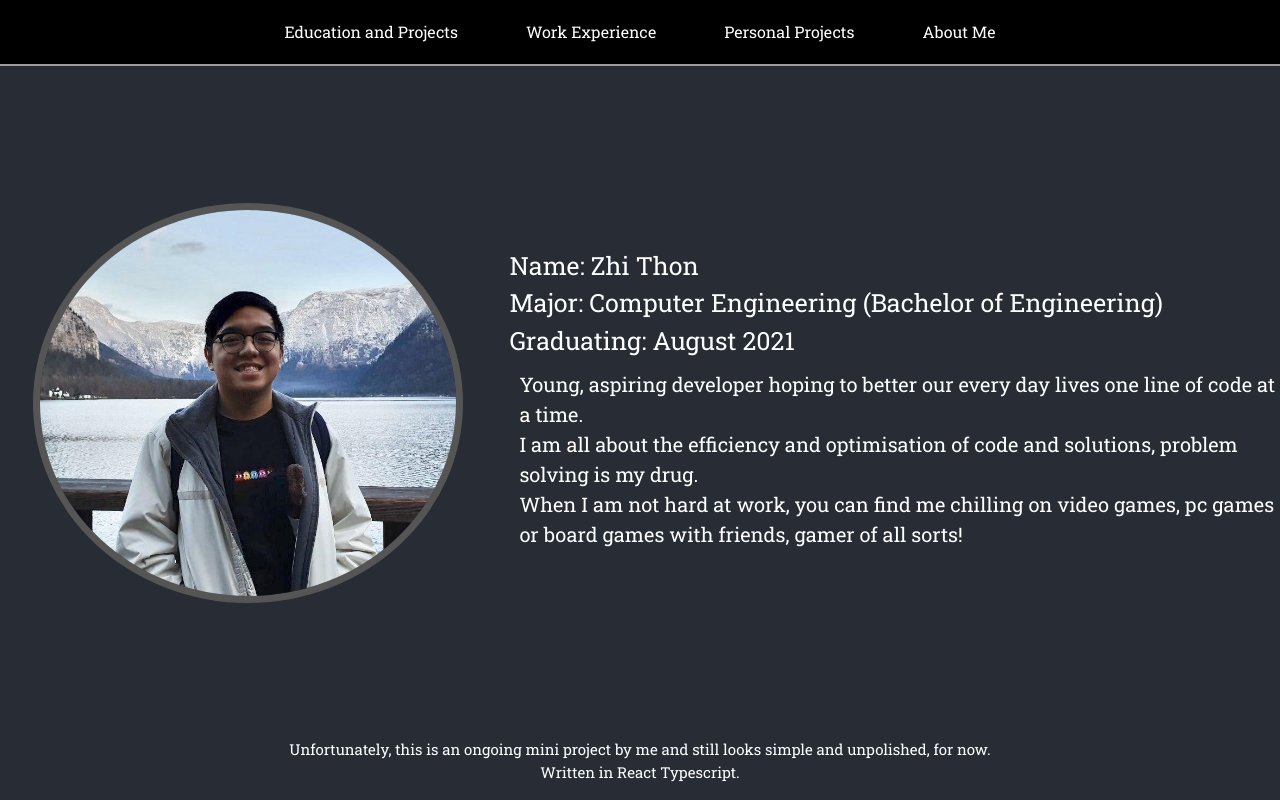
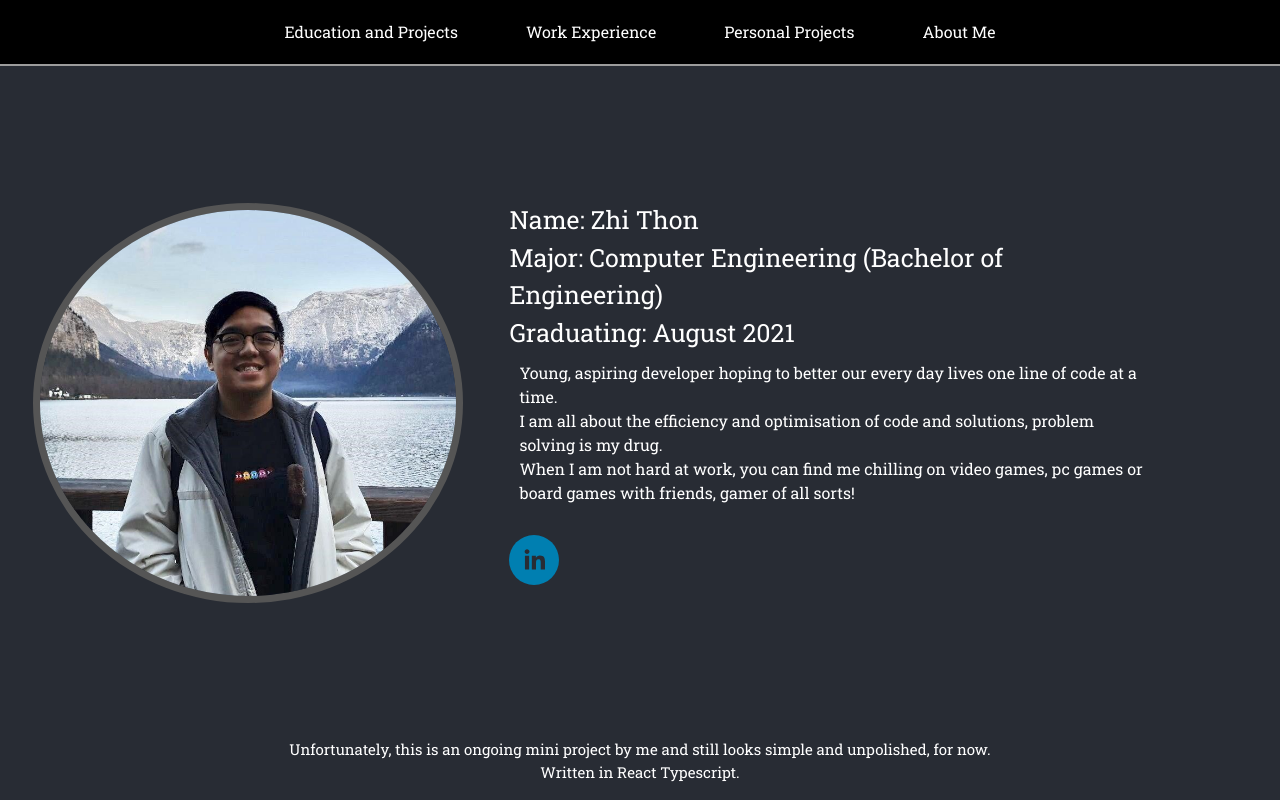
Before and after one commit to tztzt/portfolio, a React (Create React App) app: page / in a window 1280 px wide. Built offline with nearby package versions, Linux system fonts and the light colour scheme.

Commit message:
Modified About me with Icon

```diff
--- a/delcarations.d.ts
+++ b/delcarations.d.ts
@@ -2,3 +2,5 @@ declare module "*.scss" {
    const content: { [className: string]: string };
    export = content;
 }
+
+declare module '*';
--- a/package.json
+++ b/package.json
@@ -18,6 +18,7 @@
     "react-dom": "^17.0.2",
     "react-router-dom": "^5.2.0",
     "react-scripts": "4.0.3",
+    "react-social-icons": "^5.0.0",
     "typescript": "^4.2.3",
     "web-vitals": "^1.0.1"
   },
--- a/src/About/About.css
+++ b/src/About/About.css
@@ -18,7 +18,7 @@
 }
 
 .about-content {
-    width: 60%;
+    width: 50%;
     margin-top: auto;
     margin-bottom: auto;
 }
@@ -30,7 +30,7 @@
 
 .about-me {
     padding: 10px;
-    font-size: 20px;
+    font-size: 16px;
     text-align: left;
 }
 
@@ -39,3 +39,8 @@
     height: 60px;
     font-size: 15px;
 }
+
+.social-media-links {
+    text-align: left;
+    padding: 20px 0px;
+}
--- a/src/About/About.tsx
+++ b/src/About/About.tsx
@@ -1,4 +1,6 @@
 import './About.css'
+// @ts-ignore
+import { SocialIcon } from 'react-social-icons';
 
 function About() {
     return (
@@ -18,6 +20,9 @@ function About() {
                         I am all about the efficiency and optimisation of code and solutions, problem solving is my drug. <br />
                         When I am not hard at work, you can find me chilling on video games, pc games or board games with friends, gamer of all sorts!
                     </div>
+                    <div className="social-media-links">
+                        <SocialIcon url="https://linkedin.com/in/teh-zhi-thon/" />
+                    </div>
                 </div>
             </div>
             <div className="about-mumbo">
--- a/src/Education/Item/Item.scss
+++ b/src/Education/Item/Item.scss
@@ -1,4 +1,4 @@
-$text-color: #dedede;
+$text-color: #e6e6e6;
 
 @import "bootstrap/dist/css/bootstrap.min.css";
 
@@ -18,14 +18,12 @@ $text-color: #dedede;
 }
 
 .school {
-    width: 100%;
     text-align: left;
     padding: 0px 30px;
     font-size: 20px;;
 }
 
 .major {
-    width: 100%;
     text-align: left;
     padding: 0px 30px ;
     font-size: 15px;;
```
Also changed, not shown: public/github.png (added), 1 other file (tests, documents, lock files or other folders).
